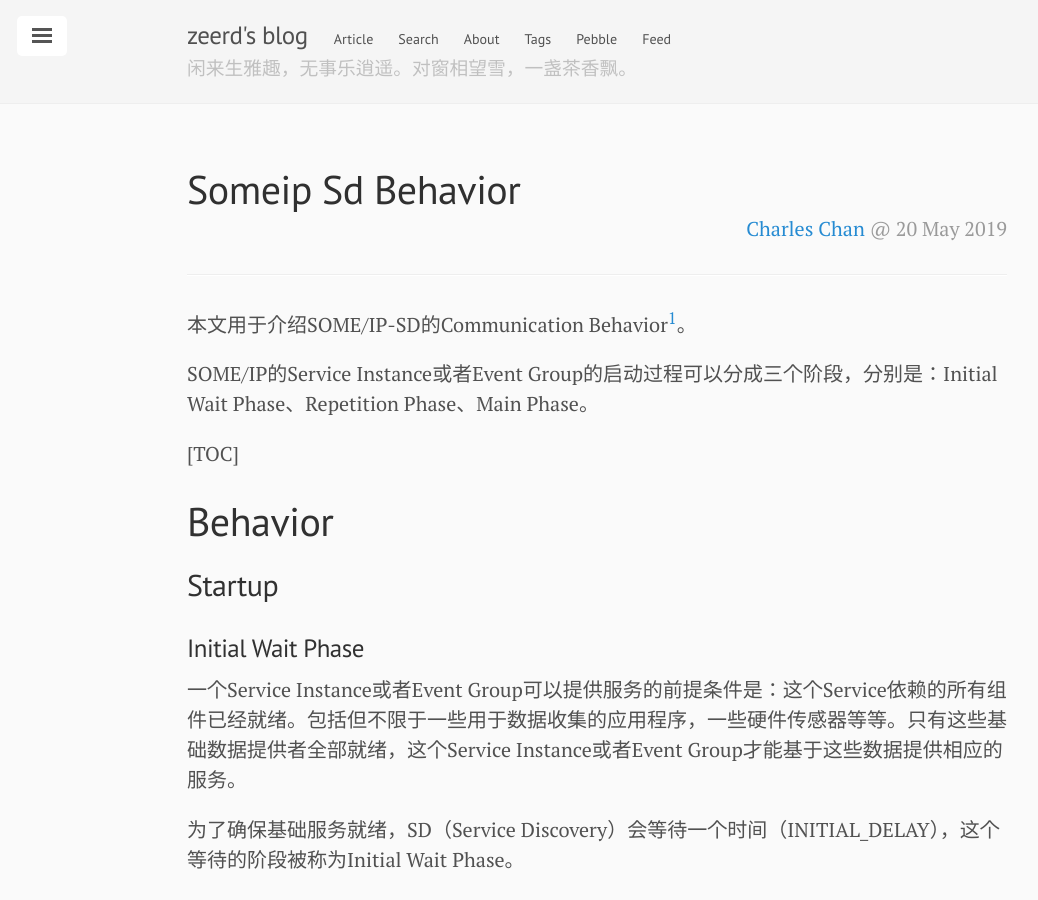
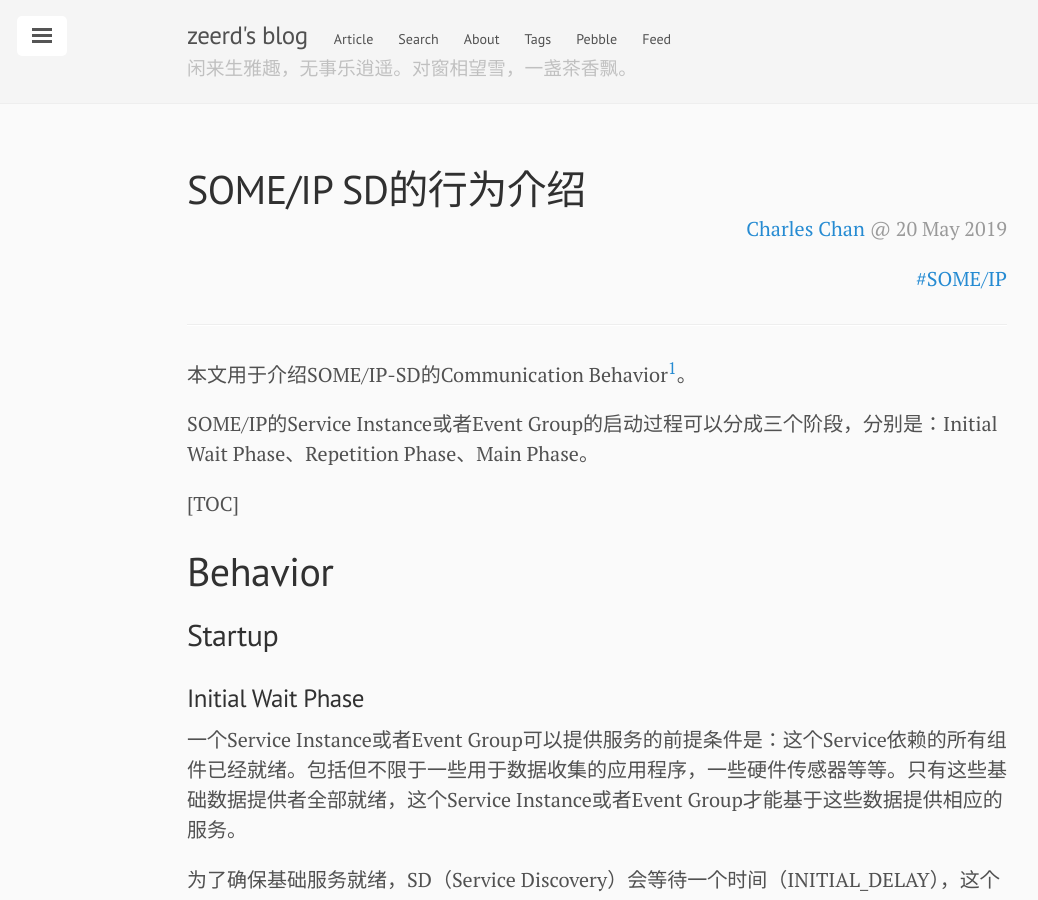
Before and after one commit to zeerd/zeerd.github.io, a Jekyll site: the page built from _posts/2019-05-20-someip-sd-behavior.md, in a window 1280 px wide and 900 px high. Shown: the whole window, without its empty margins (43-1081 px from the left). Built offline with Jekyll 4.4.1, drawn with Linux system fonts in a browser that asks for light colours; our own code applies the rules of GitHub Pages for plain Markdown files; comment, search, counter and statistics services are not loaded.

Commit message:
add 2019-05-20-someip-sd-behavior.md

```diff
--- a/_posts/2019-05-20-someip-sd-behavior.md
+++ b/_posts/2019-05-20-someip-sd-behavior.md
@@ -1,8 +1,15 @@
+---
+layout: post
+title: SOME/IP SD的行为介绍
+tag: [SOME/IP]
+---
 
 
 本文用于介绍SOME/IP-SD的Communication Behavior[^1]。
 
 SOME/IP的Service Instance或者Event Group的启动过程可以分成三个阶段，分别是：Initial Wait Phase、Repetition Phase、Main Phase。
+
+<!--break-->
 
 [TOC]
 
```
